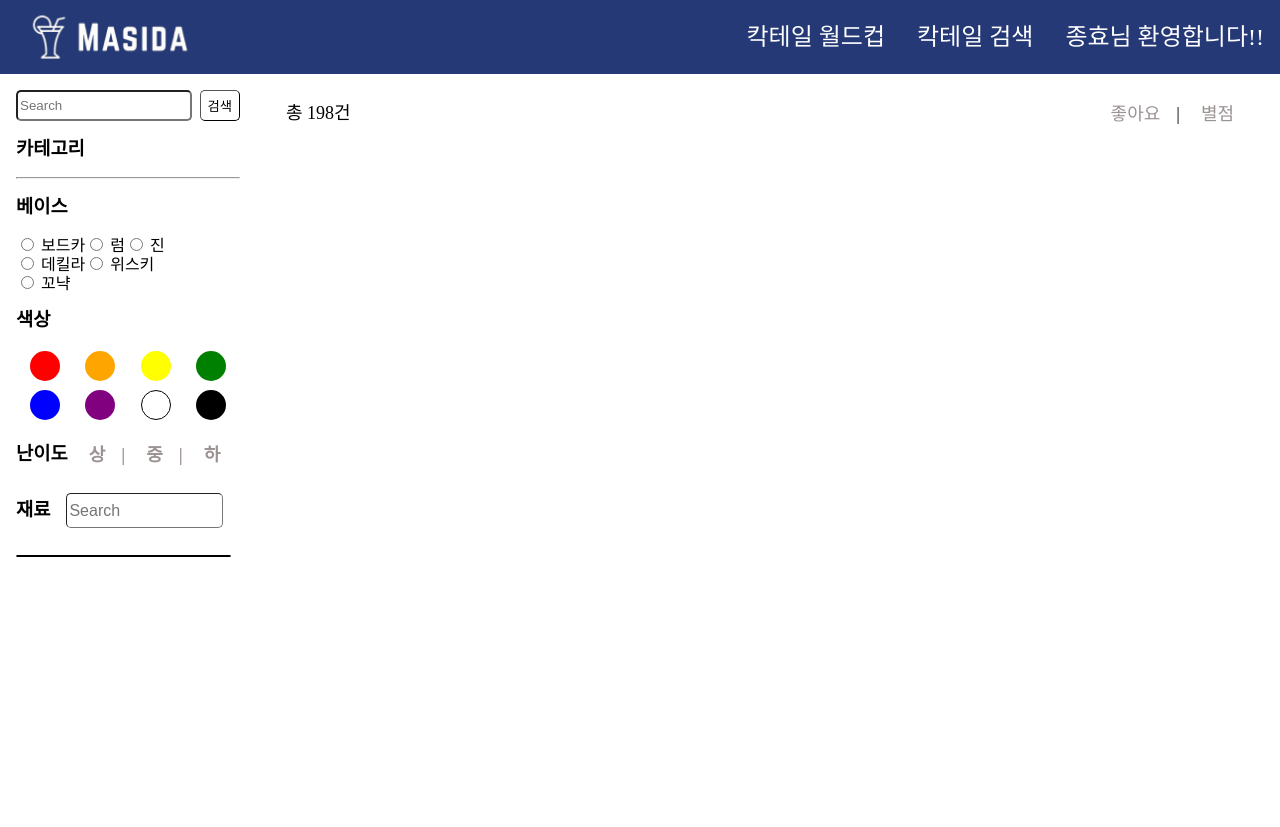
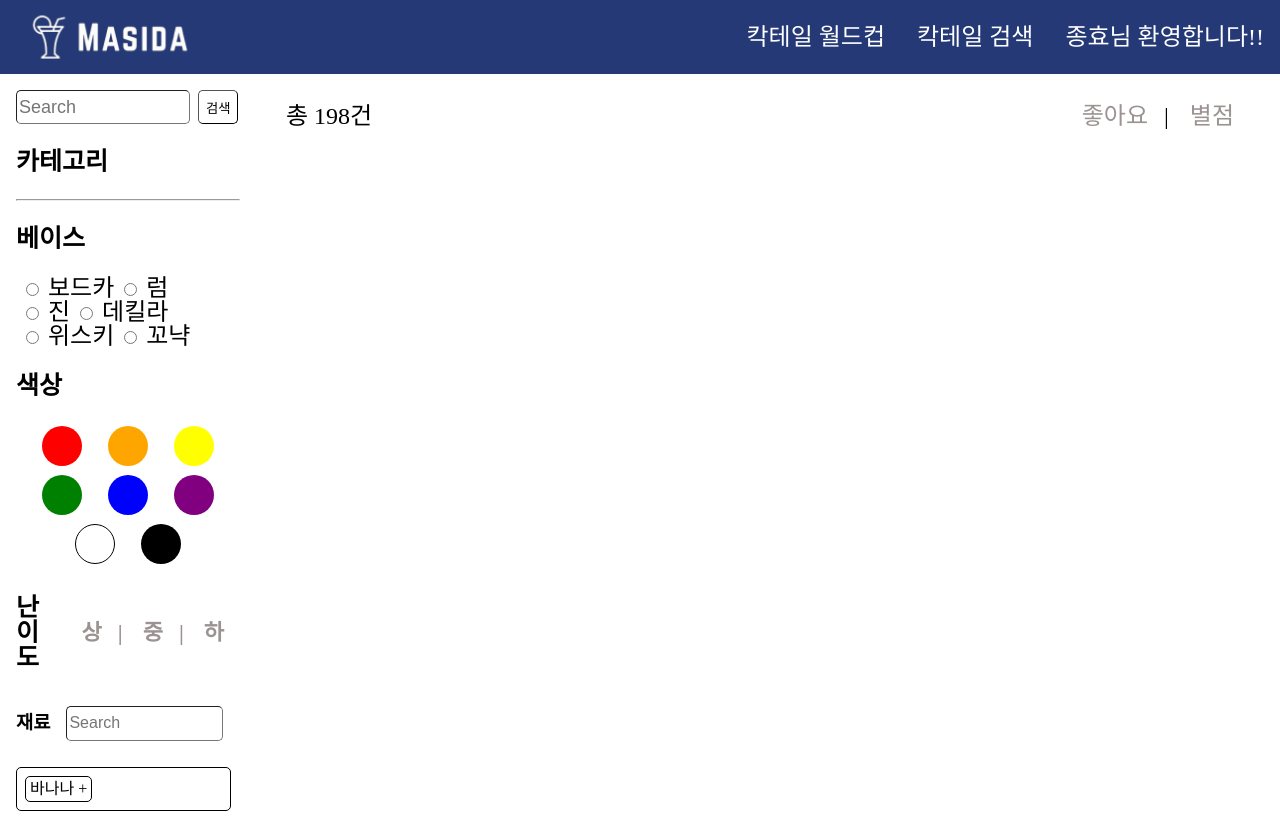
Before and after one commit to jhyun3315/masida, a Next.js app in the folder masida/: page /search in a window 1280 px wide. Before the commit the page ends 800 px from the top, so only its background shows below. Built offline with nearby package versions, Linux system fonts and the light colour scheme.

Commit message:
feat: searchpage make Issue : S08P22B208-283

```diff
--- a/masida/src/components/Search/Base.module.scss
+++ b/masida/src/components/Search/Base.module.scss
@@ -1,11 +1,17 @@
+.base_title {
+  font-size: 25px;
+}
+
 .base_checkbox {
   display: flex;
-  width: 80%;
+  width: 90%;
   justify-content: flex-start;
   flex-wrap: wrap;
   .base_value {
     // display: flex;
     // width: 50%;
     // justify-content: center;
+    font-size: 24px;
+    margin-left: 5px
   }
 }
--- a/masida/src/components/Search/Base.tsx
+++ b/masida/src/components/Search/Base.tsx
@@ -8,25 +8,25 @@ const Base = () => {
   return (
     <>
       <div>
-        <h3>베이스</h3>
+        <h3 className={style.base_title}>베이스</h3>
         <div className={style.base_checkbox}>
           <label className={style.base_value}>
-            <input type="radio" name="color" value="blue" /> 보드카
+            <input type="radio" name="color" value="vodka" /> 보드카
           </label>
           <label className={style.base_value}>
-            <input type="radio" name="color" value="red" /> 럼
+            <input type="radio" name="color" value="rum" /> 럼
           </label>
           <label className={style.base_value}>
-            <input type="radio" name="color" value="blue" /> 진
+            <input type="radio" name="color" value="jin" /> 진
           </label>
           <label className={style.base_value}>
-            <input type="radio" name="color" value="red" /> 데킬라
+            <input type="radio" name="color" value="tequila" /> 데킬라
           </label>
           <label className={style.base_value}>
-            <input type="radio" name="color" value="blue" /> 위스키
+            <input type="radio" name="color" value="whiskey" /> 위스키
           </label>
           <label className={style.base_value}>
-            <input type="radio" name="color" value="red" /> 꼬냑
+            <input type="radio" name="color" value="Cognac" /> 꼬냑
           </label>
         </div>
       </div>
--- a/masida/src/components/Search/Category.module.scss
+++ b/masida/src/components/Search/Category.module.scss
@@ -1,4 +1,7 @@
 .category {
+  .category_title {
+    font-size: 25px;
+  }
   .category_base_check {
     display: flex;
     justify-content: center;
--- a/masida/src/components/Search/Category.tsx
+++ b/masida/src/components/Search/Category.tsx
@@ -12,7 +12,7 @@ const Category = () => {
   return (
     <>
       <div className={style.category}>
-        <h3>카테고리</h3>
+        <h3 className={style.category_title}>카테고리</h3>
         <hr />
         <Base />
         <Color />
--- a/masida/src/components/Search/Color.module.scss
+++ b/masida/src/components/Search/Color.module.scss
@@ -1,3 +1,6 @@
+.color_title {
+  font-size: 25px;
+}
 .color {
   display: flex;
   justify-content: center;
@@ -10,8 +13,8 @@
     margin-left: 0.8rem;
     margin-right: 0.8rem;
     background-color: red;
-    width: 30px;
-    height: 30px;
+    width: 40px;
+    height: 40px;
     border-radius: 50%;
     appearance: none;
   }
@@ -19,8 +22,8 @@
     margin-left: 0.8rem;
     margin-right: 0.8rem;
     background-color: orange;
-    width: 30px;
-    height: 30px;
+    width: 40px;
+    height: 40px;
     border-radius: 50%;
     appearance: none;
   }
@@ -29,8 +32,8 @@
     margin-left: 0.8rem;
     margin-right: 0.8rem;
     background-color: yellow;
-    width: 30px;
-    height: 30px;
+    width: 40px;
+    height: 40px;
     border-radius: 50%;
     appearance: none;
   }
@@ -39,8 +42,8 @@
     margin-left: 0.8rem;
     margin-right: 0.8rem;
     background-color: green;
-    width: 30px;
-    height: 30px;
+    width: 40px;
+    height: 40px;
     border-radius: 50%;
     appearance: none;
   }
@@ -49,8 +52,8 @@
     margin-left: 0.8rem;
     margin-right: 0.8rem;
     background-color: blue;
-    width: 30px;
-    height: 30px;
+    width: 40px;
+    height: 40px;
     border-radius: 50%;
     appearance: none;
   }
@@ -58,8 +61,8 @@
     margin-left: 0.8rem;
     margin-right: 0.8rem;
     background-color: purple;
-    width: 30px;
-    height: 30px;
+    width: 40px;
+    height: 40px;
     border-radius: 50%;
     appearance: none;
   }
@@ -68,8 +71,8 @@
     margin-left: 0.8rem;
     margin-right: 0.8rem;
     background-color: white;
-    width: 30px;
-    height: 30px;
+    width: 40px;
+    height: 40px;
     border: 1px solid black;
     border-radius: 50%;
     appearance: none;
@@ -79,8 +82,8 @@
     margin-left: 0.8rem;
     margin-right: 0.8rem;
     background-color: black;
-    width: 30px;
-    height: 30px;
+    width: 40px;
+    height: 40px;
     border-radius: 50%;
     appearance: none;
   }
--- a/masida/src/components/Search/Color.tsx
+++ b/masida/src/components/Search/Color.tsx
@@ -1,17 +1,34 @@
+import { useState } from "react";
 import style from "./Color.module.scss";
 
-type base = {
-  base_name: string;
-};
+const Color = () => {
+  const [checked, isChecked] = useState<number>(0);
 
-const Color = () => {
-  const click = () => {
-    console.log("나 눌렸어");
+  //색상은 2개이상 선택할수 없게 만들어주게 하려함.
+  const checkedColor = (event: React.MouseEvent<HTMLElement>) => {
+    const target = event.target as HTMLInputElement;
+    if (checked > 1 && target.checked === true) {
+      //만약 2개가 선택되었다면?
+      alert("더이상 선택이 불가합니다.");
+      if (target.checked === true) {
+        target.checked = false;
+      } else {
+        target.checked = true;
+      }
+    } else {
+      if (target.checked === true) {
+        isChecked(checked + 1);
+      } else {
+        isChecked(checked - 1);
+      }
+    }
+    console.log(checked);
   };
+
   return (
     <>
       <div>
-        <h3>색상</h3>
+        <h3 className={style.color_title}>색상</h3>
         <div className={style.color}>
           <label>
             <input
@@ -19,7 +36,7 @@ const Color = () => {
               name="color"
               value="red"
               className={style.color_red}
-              onClick={click}
+              onClick={checkedColor}
             />
           </label>
           <label>
@@ -28,6 +45,7 @@ const Color = () => {
               name="color"
               value="orange"
               className={style.color_orange}
+              onClick={checkedColor}
             />
           </label>
           <label>
@@ -36,6 +54,7 @@ const Color = () => {
               name="color"
               value="yellow"
               className={style.color_yellow}
+              onClick={checkedColor}
             />
           </label>
           <label>
@@ -44,6 +63,7 @@ const Color = () => {
               name="color"
               value="green"
               className={style.color_green}
+              onClick={checkedColor}
             />
           </label>
           <label>
@@ -52,6 +72,7 @@ const Color = () => {
               name="color"
               value="blue"
               className={style.color_blue}
+              onClick={checkedColor}
             />
           </label>
           <label>
@@ -60,6 +81,7 @@ const Color = () => {
               name="color"
               value="purple"
               className={style.color_purple}
+              onClick={checkedColor}
             />
           </label>
           <label>
@@ -68,6 +90,7 @@ const Color = () => {
               name="color"
               value="white"
               className={style.color_white}
+              onClick={checkedColor}
             />
           </label>
           <label>
@@ -76,6 +99,7 @@ const Color = () => {
               name="color"
               value="black"
               className={style.color_black}
+              onClick={checkedColor}
             />
           </label>
         </div>
--- a/masida/src/components/Search/Difficulty.module.scss
+++ b/masida/src/components/Search/Difficulty.module.scss
@@ -5,21 +5,22 @@
   font-weight: bold;
   .difficulty_title {
     color: black;
+    font-size: 25px;
   }
   .difficulty_selector {
     display: flex;
     justify-content: center;
     align-items: center;
-    font-size: 18px;
+    font-size: 22px;
     .difficulty_selector_btn {
       opacity: 0;
+    }
+    input:checked + label {
+      font-size: 30px;
+      color: black;
     }
     .difficulty_selector_lev {
       margin-right: 1rem;
     }
   }
-  input:checked {
-    font-size: 20px;
-    color: black;
-  }
 }
--- a/masida/src/components/Search/Difficulty.tsx
+++ b/masida/src/components/Search/Difficulty.tsx
@@ -1,8 +1,10 @@
 import style from "./Difficulty.module.scss";
 
 const Difficulty = () => {
-  const click = () => {
-    console.log("나 눌리나?");
+
+  const click = (event: React.MouseEvent<HTMLElement>) => {
+    const target = event.target as HTMLInputElement;
+    console.log(target.checked);
   };
   return (
     <>
@@ -11,9 +13,10 @@ const Difficulty = () => {
           <h3 className={style.difficulty_title}>난이도</h3>
           <div className={style.difficulty_selector}>
             <input
-              type="radio"
+              type="checkbox"
               id="high"
               className={style.difficulty_selector_btn}
+              name="level"
               onClick={click}
             />
             <label htmlFor="high" className={style.difficulty_selector_lev}>
@@ -21,18 +24,20 @@ const Difficulty = () => {
             </label>
             |
             <input
-              type="radio"
+              type="checkbox"
               id="medium"
               className={style.difficulty_selector_btn}
+              name="level"
             />
             <label htmlFor="medium" className={style.difficulty_selector_lev}>
               중
             </label>
             |
             <input
-              type="radio"
+              type="checkbox"
               id="low"
               className={style.difficulty_selector_btn}
+              name="level"
             />
             <label htmlFor="low" className={style.difficulty_selector_lev}>
               하
--- a/masida/src/components/Search/Ingredient.module.scss
+++ b/masida/src/components/Search/Ingredient.module.scss
@@ -18,4 +18,12 @@
     width: 95%;
     height: auto;
   }
+  .ingredient_search_result_item {
+    border: 1px solid black;
+    border-radius: 5px;
+    box-sizing: border-box;
+    width: max-content;
+    margin : 8px;
+    padding: 4px;
+  }
 }
--- a/masida/src/components/Search/Ingredient.tsx
+++ b/masida/src/components/Search/Ingredient.tsx
@@ -1,6 +1,23 @@
+import { useState } from "react";
 import style from "./Ingredient.module.scss";
 
+type ingre = {
+  id : number,
+  name : string,
+  add : boolean, //추가되었는지 안되었는지를 확인해주는 변수입니다.
+}
+
 const Ingredient = () => {
+  const[ingredient, isIngredient] =  useState<string[]>([]);
+
+
+  //검색에서는 filter함수를 써야할 것같음. 값만 쏙 빼내오기 위해.
+  const searchIngredient = (event : React.ChangeEvent<HTMLInputElement>) => {
+    const target = event.target as HTMLInputElement;
+    console.log(target.value); //값 찍힘.
+
+
+  }
   return (
     <>
       <div className={style.ingredient}>
@@ -10,9 +27,14 @@ const Ingredient = () => {
             type="search"
             placeholder="Search"
             className={style.ingredient_form_input}
+            onChange={searchIngredient}
           />
         </div>
-        <div className={style.ingredient_search_result_list}></div>
+        <div className={style.ingredient_search_result_list}>
+          <div className={style.ingredient_search_result_item}>
+            바나나 +
+          </div>
+        </div>
       </div>
     </>
   );
--- a/masida/src/components/Search/Result.module.scss
+++ b/masida/src/components/Search/Result.module.scss
@@ -5,7 +5,7 @@
   .result_header {
     display: flex;
     justify-content: space-between;
-    font-size: 18px;
+    font-size: 24px;
   }
   .result_sort_btn {
     opacity: 0;
--- a/masida/src/components/Search/Sidebar.module.scss
+++ b/masida/src/components/Search/Sidebar.module.scss
@@ -4,9 +4,11 @@
     display: flex;
     .search_form {
       width: 75%;
-      height: 25px;
+      height: 30px;
       margin-right: 8px;
       border-radius: 5px;
+      border-width: 1px;
+      font-size: 18px;
     }
     .search_btn {
       width: 18%;
```
